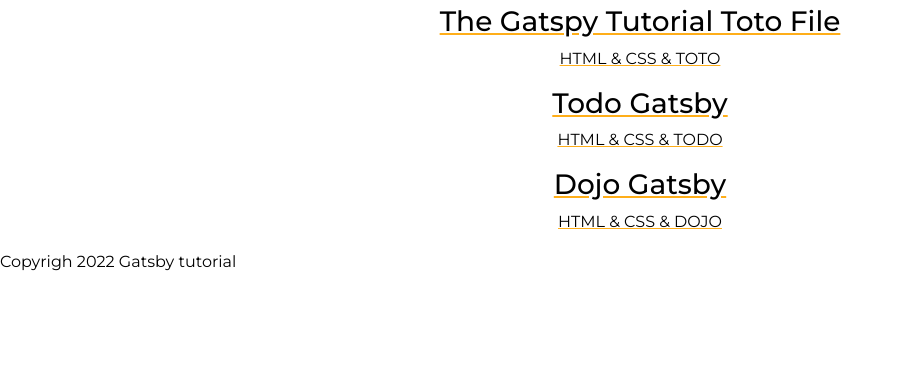
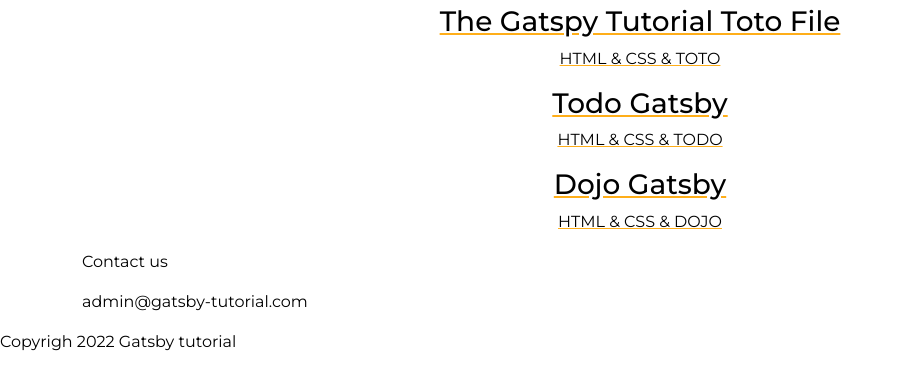
Before and after one commit to WaryaWaxbaro/gatsby-tutorial, a Gatsby site: page /projects in a window 1280 px wide. Shown: the part 171-560 px from the top of the page, without its empty margins (0-904 px from the left). Built offline with nearby package versions, Linux system fonts and the light colour scheme; Gatsby itself is replaced by a stand-in of ours.

Commit message:
multiple queries

```diff
--- a/gatsby-config.js
+++ b/gatsby-config.js
@@ -30,5 +30,6 @@ module.exports = {
     title: "Gatspy Tutorial",
     description: "Learning Gatspy the easy way",
     copyright: "This a learning website.",
+    contact: "admin@gatsby-tutorial.com",
   },
 }
--- a/src/pages/projects/index.js
+++ b/src/pages/projects/index.js
@@ -4,7 +4,8 @@ import { graphql, Link } from "gatsby"
 
 function Projects(props) {
   const { data } = props
-  const projects = data.allMarkdownRemark.nodes
+  const projects = data.projects.nodes
+  const contact = data.contact.siteMetadata.contact
   console.log(data)
   return (
     <Layout>
@@ -22,6 +23,10 @@ function Projects(props) {
             </div>
           ))}
         </div>
+        <div>
+          <p>Contact us</p>
+          <p className="fs-12">{contact}</p>
+        </div>
       </main>
     </Layout>
   )
@@ -31,7 +36,9 @@ export default Projects
 // export page query
 export const query = graphql`
   query ProjectsPage {
-    allMarkdownRemark(sort: { fields: frontmatter___date, order: DESC }) {
+    projects: allMarkdownRemark(
+      sort: { fields: frontmatter___date, order: DESC }
+    ) {
       nodes {
         id
         frontmatter {
@@ -42,5 +49,10 @@ export const query = graphql`
         }
       }
     }
+    contact: site {
+      siteMetadata {
+        contact
+      }
+    }
   }
 `
```
